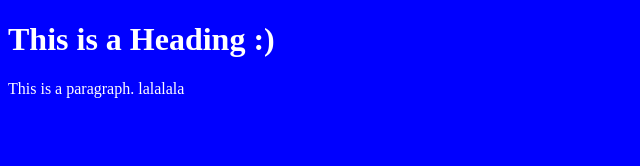
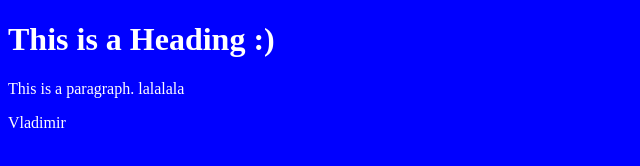
Before and after one commit to StanewVladi/test212, a plain HTML site: page index.html in a window 1280 px wide. Shown: the full height of the page, 0-640 px from the left. Drawn offline with Linux system fonts and the light colour scheme.

Commit message:
change 2

```diff
--- a/index.html
+++ b/index.html
@@ -8,6 +8,8 @@
 
 <h1>This is a Heading :)</h1>
 <p>This is a paragraph. lalalala</p>
+<p>Vladimir</p>
+
 
 </body>
 </html>
```
